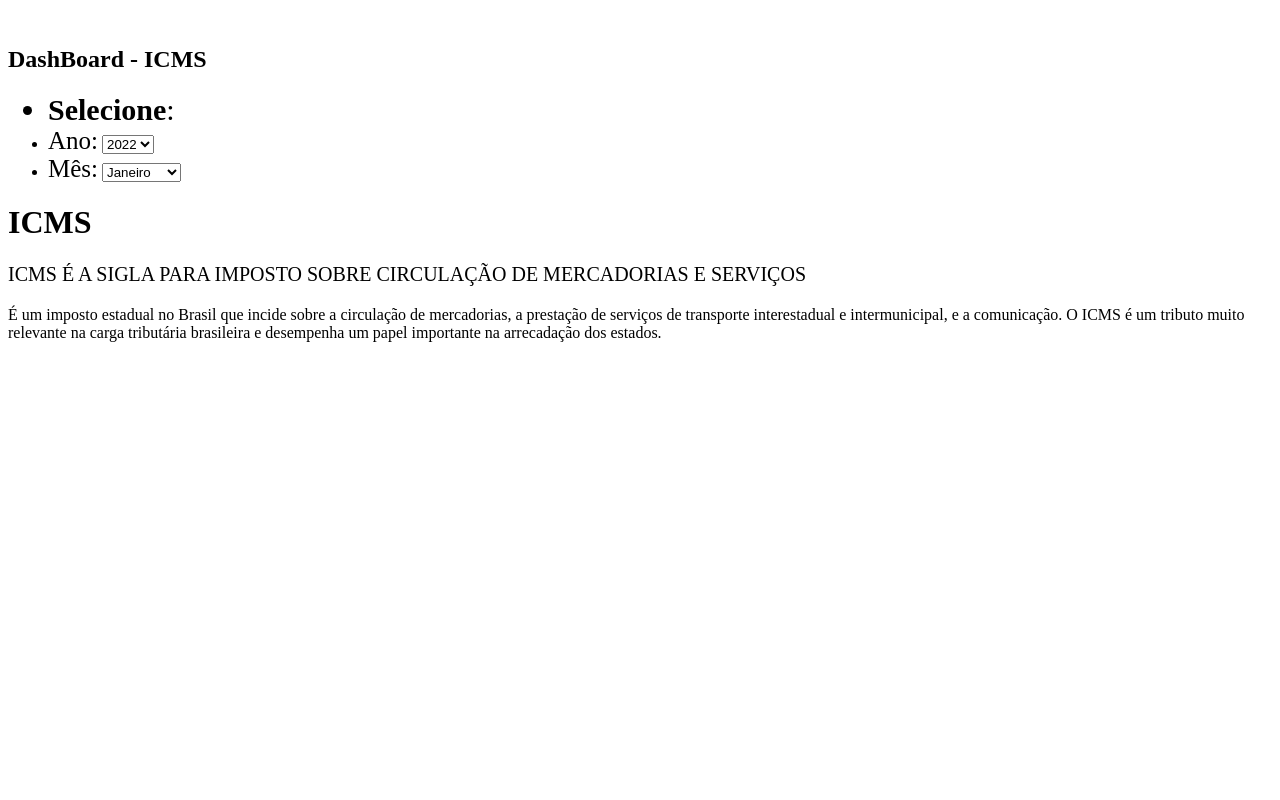
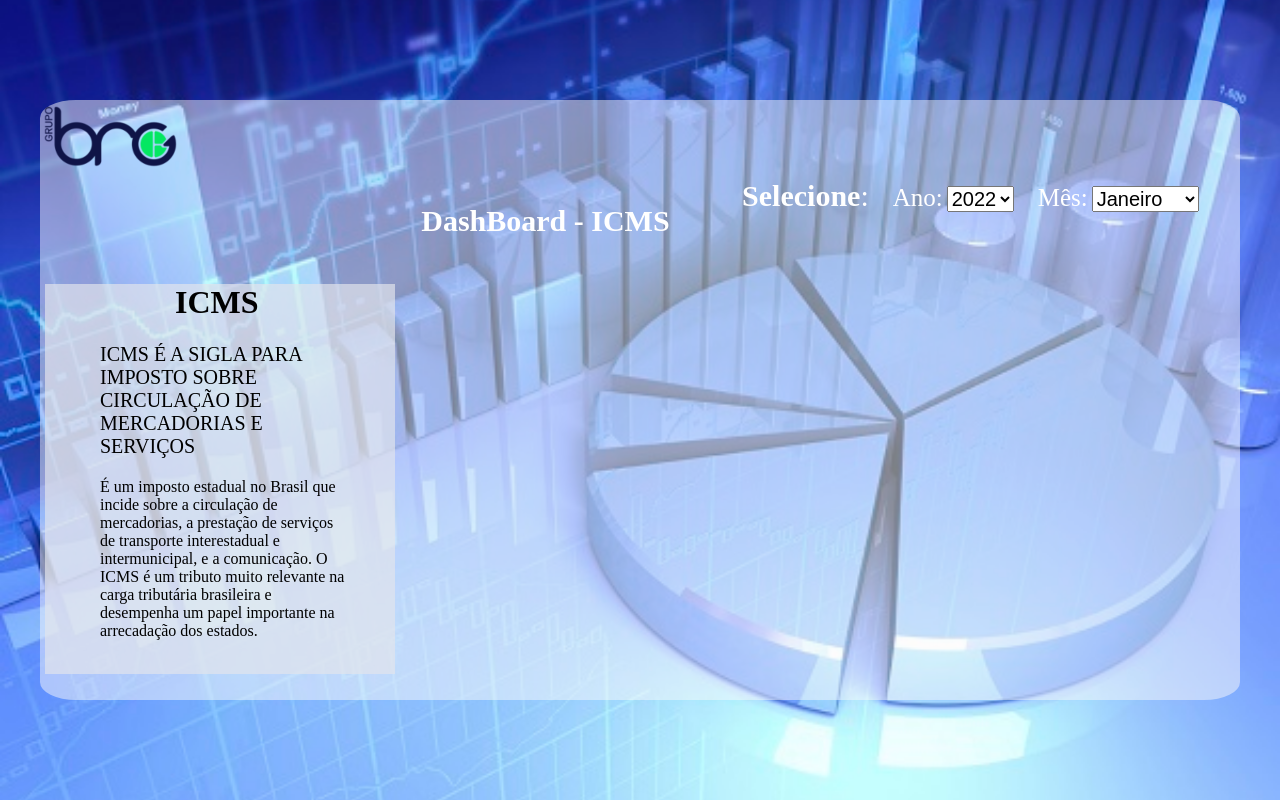
Before and after one commit to Muryyyy/projeto-1, a plain HTML site: page dashboard/icms/icms.html in a window 1280 px wide. Drawn offline with Linux system fonts and the light colour scheme; the site is published under a folder, as on GitHub Pages, so addresses that start at the root find nothing.

Commit message:
correção2-dashboard-icms

```diff
--- a/dashboard/icms/icms.css
+++ b/dashboard/icms/icms.css
@@ -5,7 +5,7 @@ body {
   margin: 0;
   padding: 0;
   height: 100vh;
-  background: url('/dashboard/icms/imagem-icms.jpg') no-repeat center center fixed;
+  background: url('imagem-icms.jpg') no-repeat center center fixed;
   background-size: cover;
   display: flex;
   justify-content: center;
--- a/dashboard/icms/icms.html
+++ b/dashboard/icms/icms.html
@@ -1,10 +1,10 @@
 <!DOCTYPE html>
-<html lang="en">
+<html lang="pt-br">
 <head>
   <meta charset="UTF-8">
   <meta name="viewport" content="width=device-width, initial-scale=1.0">
   <title>Dashboard - ICMS</title>
-  <link rel="stylesheet" href="/dashboard/icms/icms.css">
+ <link rel="stylesheet" href="icms.css">
 </head>
 
 
@@ -16,7 +16,7 @@
 
     <!--Menu onde fica os menus interativos-->
     <div>
-      <img src="/dashboard/icms/item-icms.png" alt="">
+      <img src="item-icms.png" alt="">
     </div>
 
       <nav>
```
